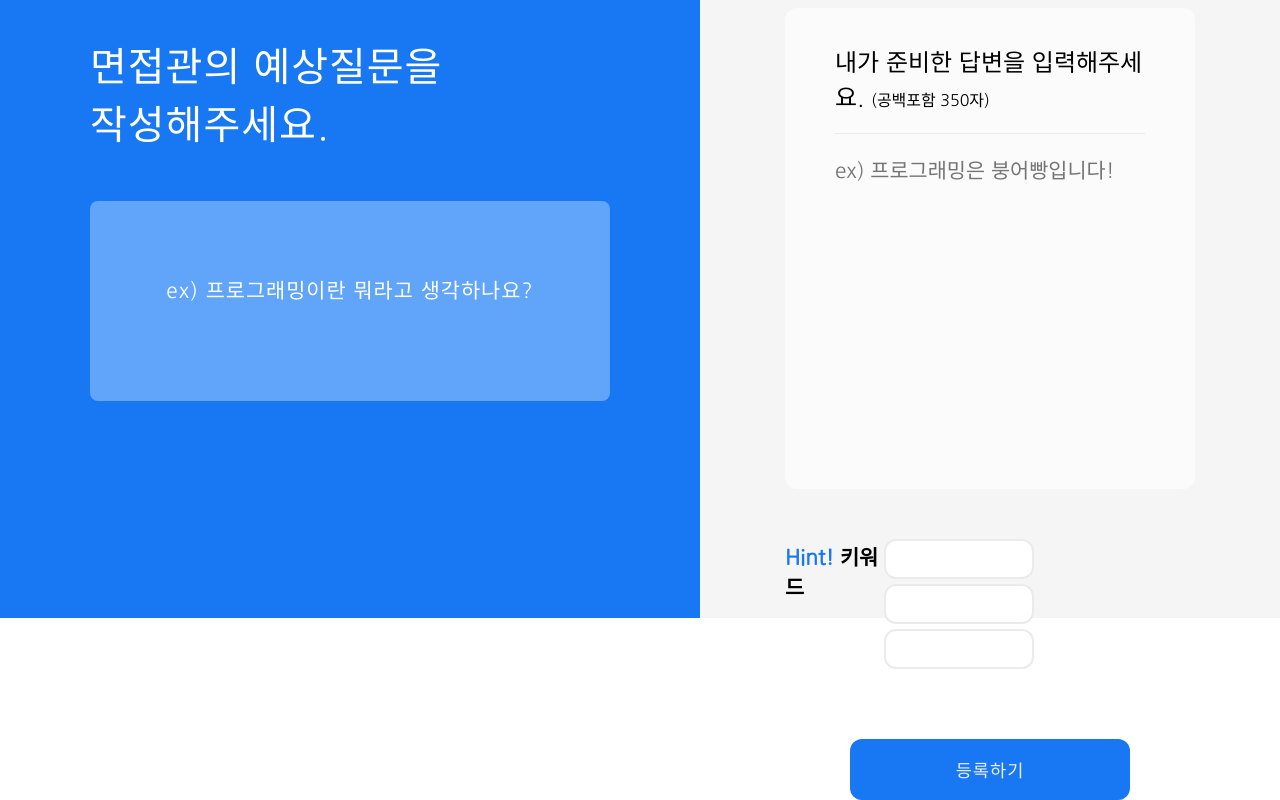
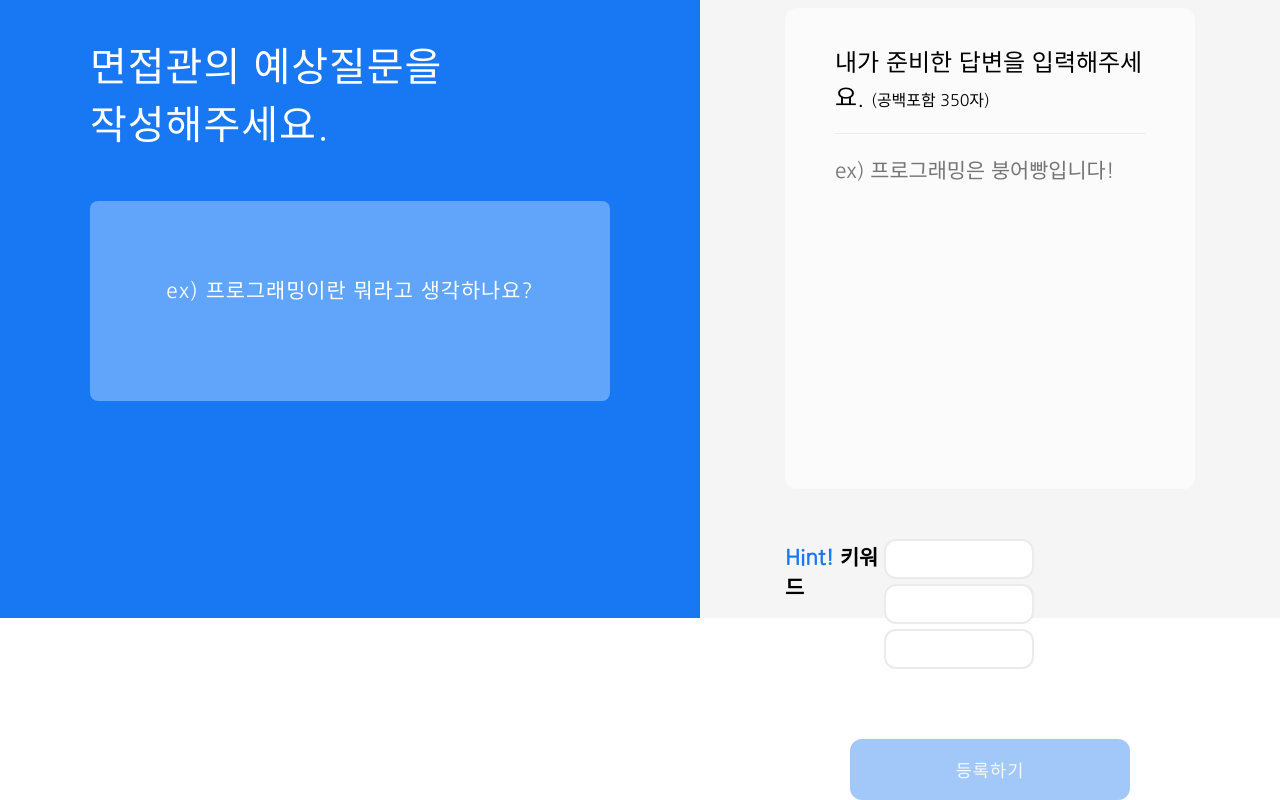
Before and after one commit to HojuShin/pro-interview, a Next.js app: page /write in a window 1280 px wide. Shown: the part 182-982 px from the top of the page. Built offline with nearby package versions, Linux system fonts and the light colour scheme.

Commit message:
feat: 폼 입력값의 존재 여부에 따라 submit 버튼 활성/비활성화 동적 처리

```diff
--- a/app/write/page.jsx
+++ b/app/write/page.jsx
@@ -1,14 +1,40 @@
+'use client'
+
 import '@/styles/write.css'
+import { useState } from 'react';
 
 export default function Write() {
+
+    const [question, setQuestion] = useState('');
+    const [answer, setAnswer] = useState('');
+
+    // question과 answer 중 하나라도 입력값 비어있으면 submit 버튼 비활성화
+    const isSubmitDisabled = !question || !answer;
+
+    // question 입력값 변경 시
+    const handleQuestionChange = (e) => {
+        setQuestion(e.target.value);
+    };
+
+    // answer 입력값 변경 시
+    const handleAnswerChange = (e) => {
+        setAnswer(e.target.value);
+    };
+
     return (
         <>
             <div className='wrtie'>
                 <form action='./api/write' method='POST' className='writeForm'>
                     <div className='write-flex'>
                         <div className='write-left'>
-                            <h4 variant="h4" tabindex="0">면접관의 예상질문을<br />작성해주세요.</h4>
-                            <textarea type='text' maxLength='200' name='question' placeholder='ex) 프로그래밍이란 뭐라고 생각하나요?' id='write-question-text'></textarea>
+                            <h4 variant="h4" tabIndex="0">면접관의 예상질문을<br />작성해주세요.</h4>
+                            <textarea
+                                type='text'
+                                maxLength='200'
+                                name='question'
+                                placeholder='ex) 프로그래밍이란 뭐라고 생각하나요?'
+                                id='write-question-text'
+                                onChange={handleQuestionChange}></textarea>
                         </div>
                         <div className='write-right'>
                             <div className='write-section'>
@@ -25,7 +51,13 @@ export default function Write() {
                                 <div className='write-answer' tabIndex="0">
                                     <h6 className='write-answer-text'>내가 준비한 답변을 입력해주세요. </h6><span className='option'> (공백포함 350자)</span>
                                     <hr className='write-answer-hr'></hr>
-                                    <textarea type='text' maxLength='350' name='answer' id='write-answer-input' placeholder='ex) 프로그래밍은 붕어빵입니다!'></textarea >
+                                    <textarea
+                                        type='text'
+                                        maxLength='350'
+                                        name='answer'
+                                        id='write-answer-input'
+                                        placeholder='ex) 프로그래밍은 붕어빵입니다!'
+                                        onChange={handleAnswerChange}></textarea >
                                 </div>
                                 <div className='write-section-option write-section-keyword '>
                                     <div className='write-section-keyword-text'><span className='hint'>Hint!</span> 키워드</div>
@@ -36,8 +68,13 @@ export default function Write() {
                                     </div>
                                 </div>
                                 <div className='submit-session'>
-                                    <button type="submit" className='submit-btn'>등록하기</button>
+                                    {/* 질문, 답변란 입력값 없으면 disabled */}
+                                    <button
+                                        type="submit"
+                                        className='submit-btn'
+                                        disabled={isSubmitDisabled}>등록하기</button>
                                 </div>
+
                             </div>
                         </div>
                     </div>
--- a/styles/write.css
+++ b/styles/write.css
@@ -10,7 +10,8 @@
 }
 
 .write-left {
-    flex: 0 0 700px; /* 고정 너비 */
+    flex: 0 0 700px;
+    /* 고정 너비 */
     display: flex;
     flex-direction: column;
     justify-content: center;
@@ -22,7 +23,8 @@
 
 .write-right {
     width: calc(100% - 700px);
-    flex: 1; /* 나머지 공간 채우기 */
+    flex: 1;
+    /* 나머지 공간 채우기 */
     background-color: rgb(245, 245, 245);
     padding: 80px 85px;
 }
@@ -33,7 +35,8 @@
     display: flex;
     flex: 1 1 0%;
     flex-direction: column;
-    gap: 50px;   /* 자식 요소들 사이의 간격 */
+    gap: 50px;
+    /* 자식 요소들 사이의 간격 */
 }
 
 .write-left>h4 {
@@ -219,6 +222,20 @@ select:focus {
     background-color: rgb(24, 119, 242);
     color: #eee;
     letter-spacing: 1px;
+    transition: 0.2s ease;
+}
+
+.submit-btn:hover:enabled {
+    /* :enabled로 활성화된 상태일 때만 hover 효과 적용 */
+    background-color: rgb(96, 165, 250);
+}
+
+.submit-btn:disabled {
+    /* 질문, 답변란 입력값 없을때 submit 금지 */
+    opacity: 0.4;
+    cursor: not-allowed;
+    background-color: rgb(24, 119, 242);  /* 원래 색상으로 유지(hover 색상변화 금지) */
+
 }
 
 /* 브라우저 최대 너비 1920px이하 */
```
